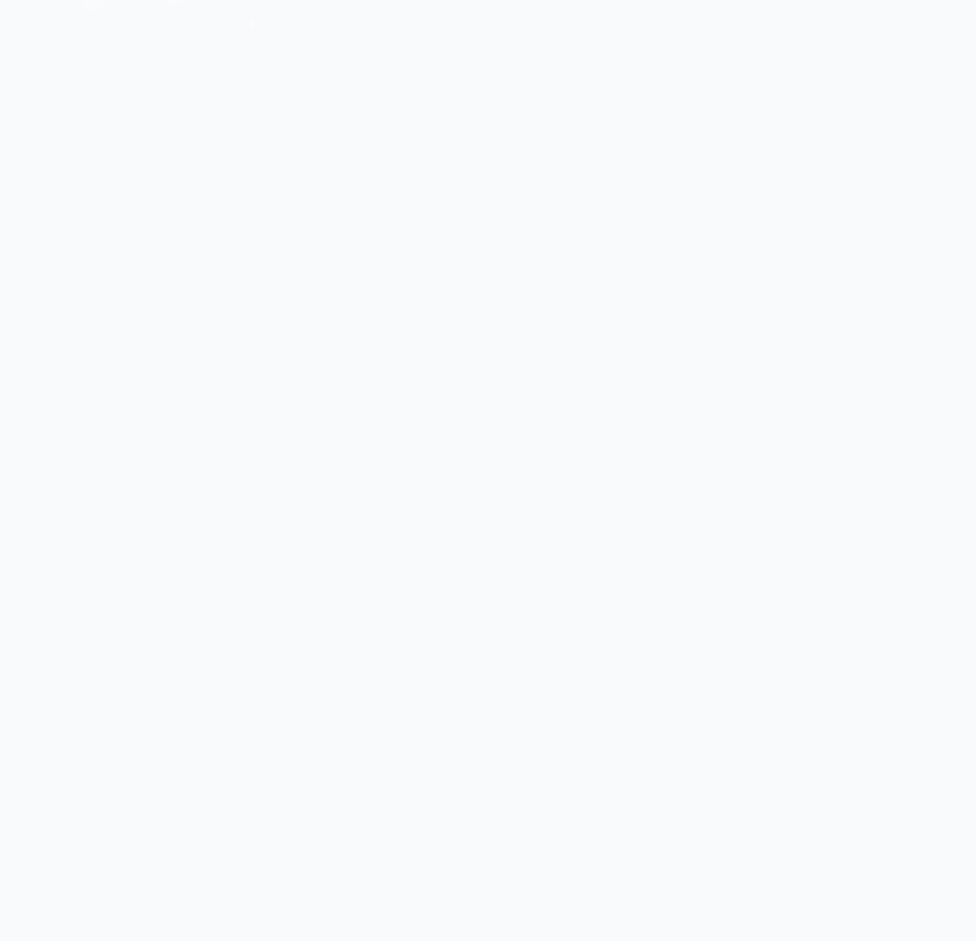
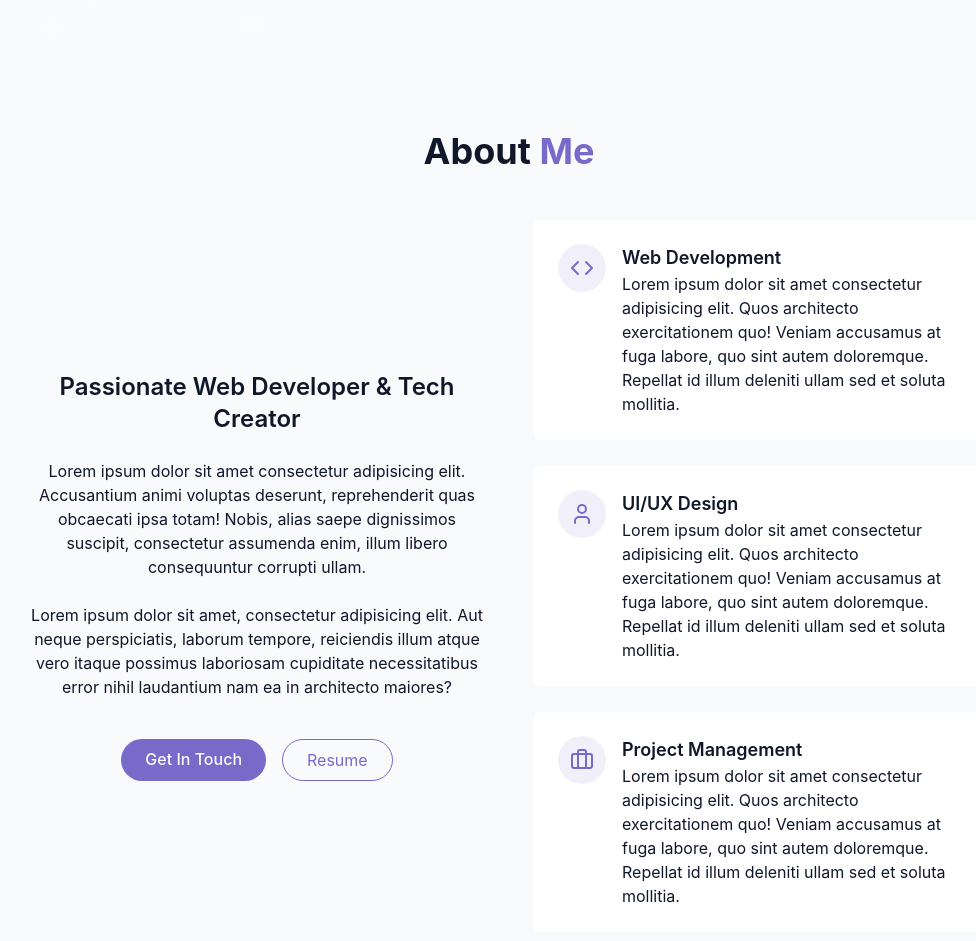
Before and after one commit to naulari/naulari.github.io, a React (Vite) app: page / in a window 1280 px wide. Shown: the part 765-1706 px from the top of the page, without its empty margins (131-1107 px from the left). Before the commit the page ends 800 px from the top, so only its background shows below. Built offline with nearby package versions, Linux system fonts and the light colour scheme.

Commit message:
About me

```diff
--- /dev/null
+++ b/src/components/AboutSection.jsx
@@ -0,0 +1,63 @@
+import { Briefcase, Code, User } from "lucide-react";
+import resume from "@/assets/Resume.pdf";
+
+export const AboutSection= () => {
+    return (
+        <section id="about" className="py-24 px-4 relative">
+            <div className="container mx-auto max-w-5xl">
+                <h2 className="text-3xl md:text-4xl font-bold mb-12 text-center">
+                    About <span className="text-primary">Me</span>
+                </h2>
+
+                <div className="grid grid-cols-1 md:grid-cols-2 gap-12 items-center">
+                    <div className="space-y-6">
+                        <h3 className="text-2xl font-semibold">Passionate Web Developer & Tech Creator</h3>
+                        <p className="text-muted-foreground">Lorem ipsum dolor sit amet consectetur adipisicing elit. Accusantium animi voluptas deserunt, reprehenderit quas obcaecati ipsa totam! Nobis, alias saepe dignissimos suscipit, consectetur assumenda enim, illum libero consequuntur corrupti ullam.</p>
+                        <p className="text-muted-foreground">Lorem ipsum dolor sit amet, consectetur adipisicing elit. Aut neque perspiciatis, laborum tempore, reiciendis illum atque vero itaque possimus laboriosam cupiditate necessitatibus error nihil laudantium nam ea in architecto maiores?</p>
+
+                        <div className="flex flex-col sm:flex-row gap-4 pt-4 justify-center">
+                            <a href="#contact" className="cosmic-button">Get In Touch</a>
+                            <a href={resume} target="_blank" rel="noopener noreferrer" className="px-6 py-2 rounded-full border border-primary text-primary hover:bg-primary/10 transition-colors duration-300">Resume</a>
+                        </div>
+                    </div>
+                    <div className="grid grid-cols-1 gap-6">
+                        <div className="gradient-border p-6 card-hover">
+                            <div className="flex items-start gap-4">
+                                <div className="p-3 rounded-full bg-primary/10">
+                                    <Code className="h-6 w-6 text-primary"/>
+                                </div>
+                                <div className="text-left">
+                                    <h4 className="font-semibold text-lg"> Web Development</h4>
+                                    <p className="text-muted-foreground">Lorem ipsum dolor sit amet consectetur adipisicing elit. Quos architecto exercitationem quo! Veniam accusamus at fuga labore, quo sint autem doloremque. Repellat id illum deleniti ullam sed et soluta mollitia.</p>
+                                </div>
+                            </div>
+                        </div>
+                        <div className="gradient-border p-6 card-hover">
+                            <div className="flex items-start gap-4">
+                                <div className="p-3 rounded-full bg-primary/10">
+                                    <User className="h-6 w-6 text-primary"/>
+                                </div>
+                                <div className="text-left">
+                                    <h4 className="font-semibold text-lg">UI/UX Design</h4>
+                                    <p className="text-muted-foreground">Lorem ipsum dolor sit amet consectetur adipisicing elit. Quos architecto exercitationem quo! Veniam accusamus at fuga labore, quo sint autem doloremque. Repellat id illum deleniti ullam sed et soluta mollitia.</p>
+                                </div>
+                            </div>
+                        </div>
+                        <div className="gradient-border p-6 card-hover">
+                            <div className="flex items-start gap-4">
+                                <div className="p-3 rounded-full bg-primary/10">
+                                    <Briefcase className="h-6 w-6 text-primary"/>
+                                </div>
+                                <div className="text-left">
+                                    <h4 className="font-semibold text-lg">Project Management</h4>
+                                    <p className="text-muted-foreground">Lorem ipsum dolor sit amet consectetur adipisicing elit. Quos architecto exercitationem quo! Veniam accusamus at fuga labore, quo sint autem doloremque. Repellat id illum deleniti ullam sed et soluta mollitia.</p>
+                                </div>
+                            </div>
+                        </div>
+                    </div>
+                </div>
+            </div>
+
+        </section>
+    );
+}
--- a/src/index.css
+++ b/src/index.css
@@ -134,7 +134,7 @@
 
 }
 
-@utility text-glow {
+@utility gradient-border {
   @apply relative rounded-md;
   background: linear-gradient(to right, hsl(var(--card)), hsl(var(--card)));
   background-clip: padding-box;
--- a/src/pages/Home.jsx
+++ b/src/pages/Home.jsx
@@ -2,6 +2,7 @@
 import { StarBackground } from "../components/StarBackground";
 import { Navbar } from "../components/Navbar";
 import { HeroSection } from "../components/HeroSection";
+import { AboutSection } from "../components/AboutSection";
 
 export const Home = () => {
     return (
@@ -15,6 +16,7 @@
             {/* Main Content */}
             <main>
                 <HeroSection/>
+                <AboutSection/>
             </main>
             {/* Footer */}
         </div>
```
Also changed, not shown: 1 other file (tests, documents, lock files or other folders).
